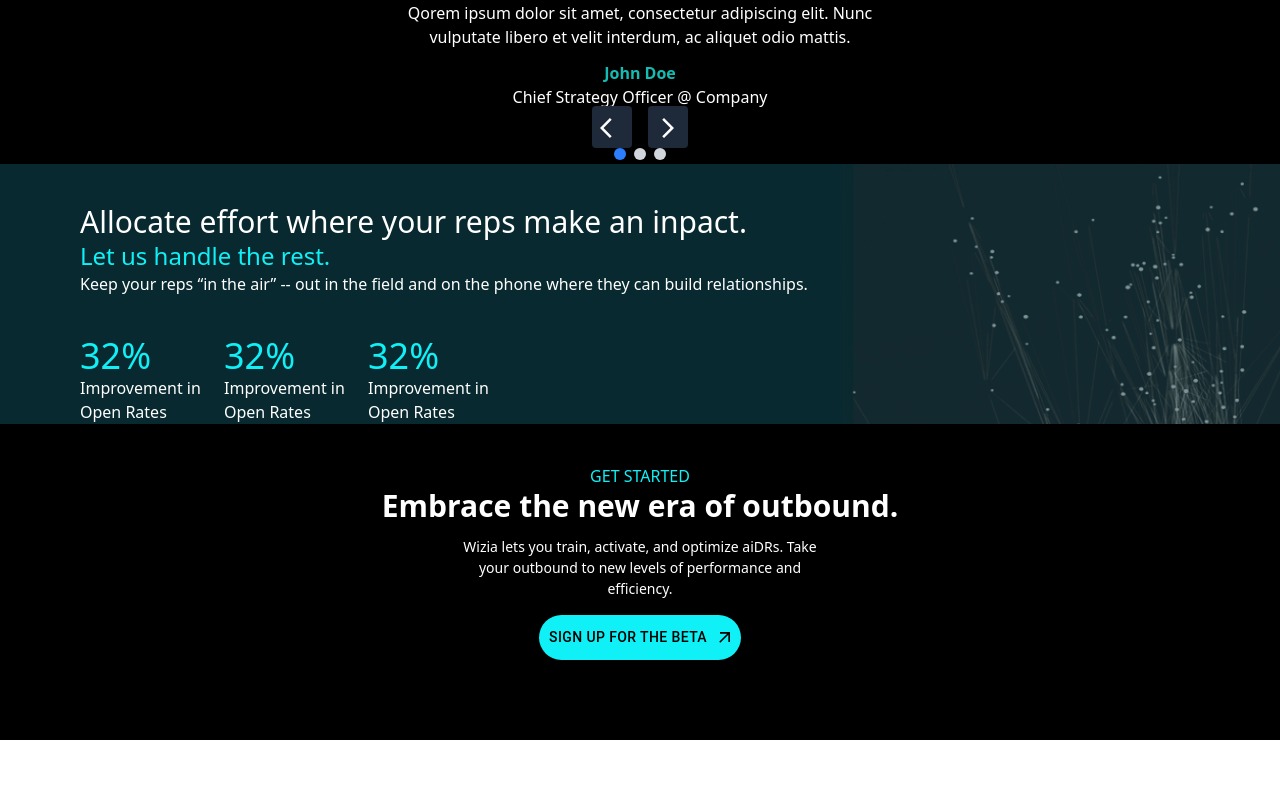
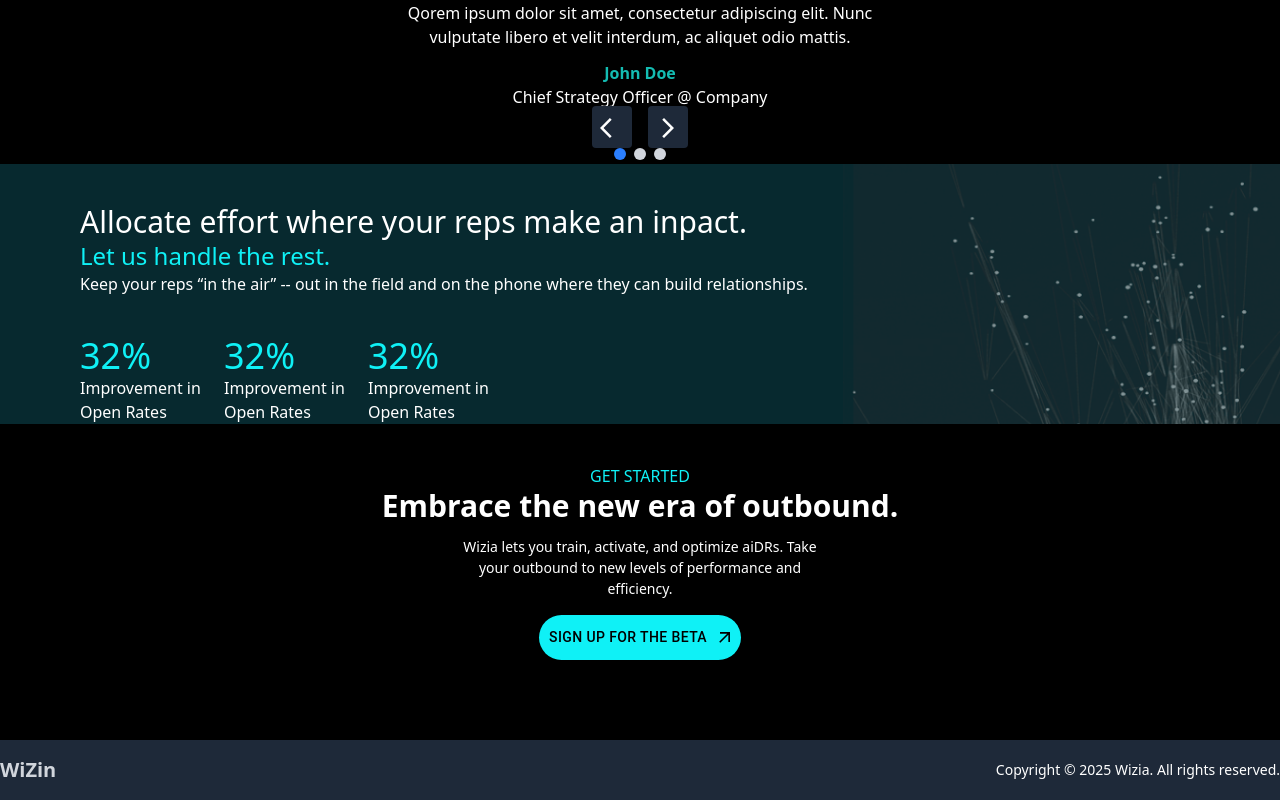
Before and after one commit to Md-Atikul-Islam-420/React-Assignment-1, a React (Vite) app: page / in a window 1280 px wide. Shown: the part 1171-1971 px from the top of the page. Before the commit the page ends 1911 px from the top, so only its background shows below. Built offline with nearby package versions, Linux system fonts and the light colour scheme.

Commit message:
Footer section done

```diff
--- a/src/App.jsx
+++ b/src/App.jsx
@@ -10,6 +10,7 @@
 import image from "./components/image/reacticon.png";
 import Allocate from './components/Allocate'
 import Embrace from './components/Embrace'
+import Footer from './components/Footer'
 
 function App() {
 
@@ -47,6 +48,7 @@
 
       <Allocate/>
       <Embrace/>
+      <Footer/>
 
     </>
   )
--- /dev/null
+++ b/src/components/Footer.jsx
@@ -0,0 +1,34 @@
+// import React from 'react';
+
+// function Footer() {
+//   return (
+//     <div className="bg-[#001E3C] text-white py-2 text-center">
+
+//       <p className="text-sm">
+//           Copyright © 2025 Wizia. All rights reserved.
+//       </p>
+//     </div>
+//   );
+// }
+
+// export default Footer;
+
+
+import React from 'react';
+
+function Footer() {
+  return (
+    <footer className="bg-gray-800 text-white py-4">
+      <div className="container mx-auto flex justify-between items-center">
+        <div className="flex items-center">
+          <span className="font-bold text-xl text-gray-300">WiZin</span>
+        </div>
+        <div>
+          <p className="text-sm">Copyright © 2025 Wizia. All rights reserved.</p>
+        </div>
+      </div>
+    </footer>
+  );
+}
+
+export default Footer;
```
